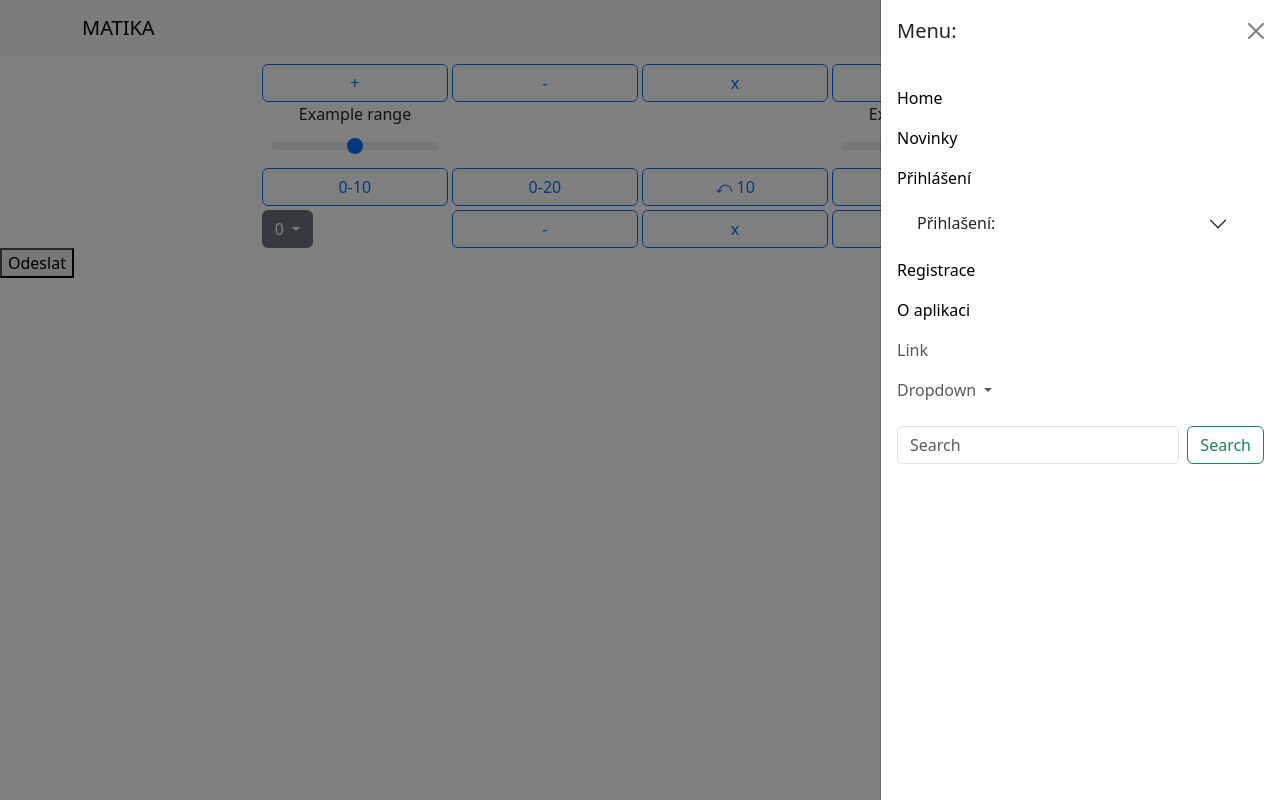
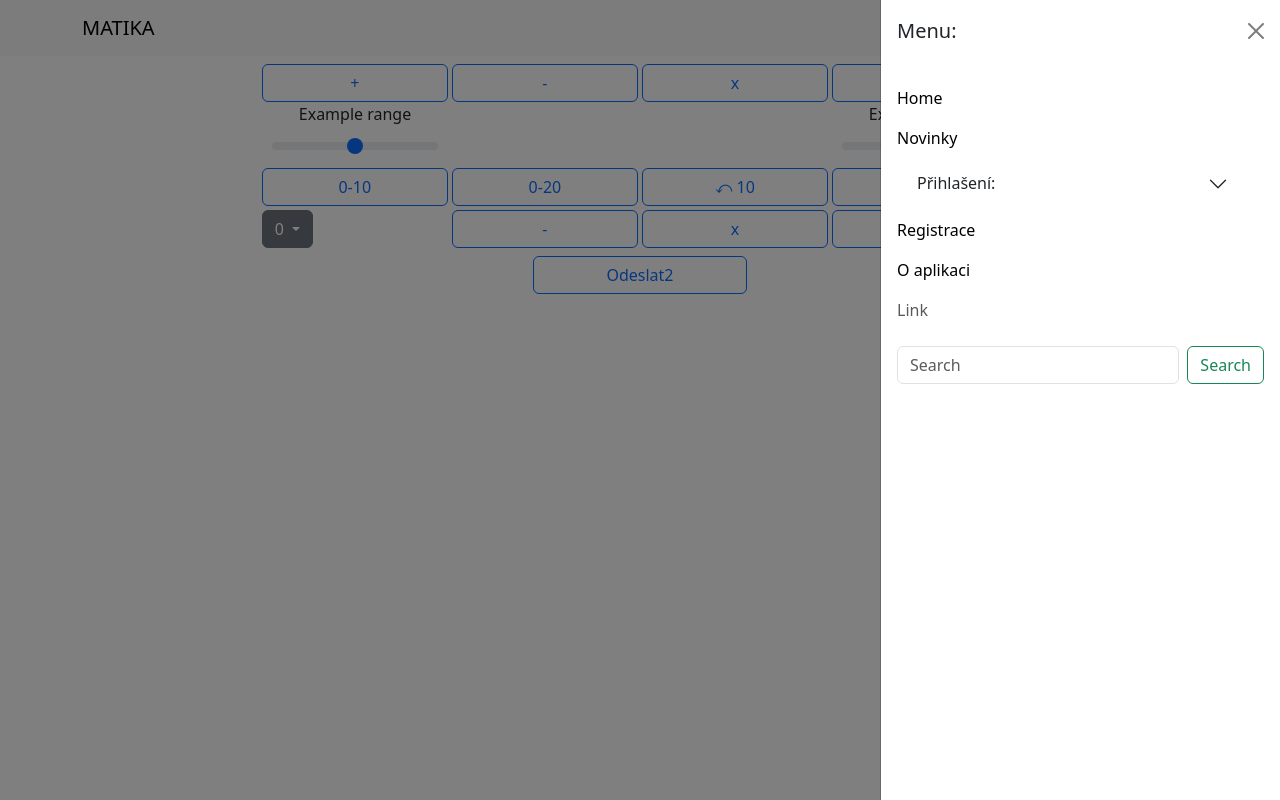
Before and after one commit to MarekMancik/matika, a Django app: page / in a window 1280 px wide, after a click that opens the changed part; the page is wider, and only the part inside the window is pictured. Run offline with Django 4.2, Linux system fonts and the light colour scheme.

Commit message:
update front page,better login form, submit button

```diff
--- a/templates/index.html
+++ b/templates/index.html
@@ -30,7 +31,8 @@
                 <a class="nav-link active" aria-current="page" href="">Novinky</a>
               </li>
               <li class="nav-item">
-                <a class="nav-link active" aria-current="page" href="">Přihlášení</a>
+
+
                 <div class="accordion accordion-flush" id="accordionFlushExample">
                 <div class="accordion-item">
                   <h2 class="accordion-header">
@@ -105,18 +74,8 @@
               <li class="nav-item">
                 <a class="nav-link" href="#">Link</a>
               </li>
-              <li class="nav-item dropdown">
-                <a class="nav-link dropdown-toggle" href="#" role="button" data-bs-toggle="dropdown" aria-expanded="false">
-                  Dropdown
-                </a>
-                <ul class="dropdown-menu">
-                  <li><a class="dropdown-item" href="#">Action</a></li>
-                  <li><a class="dropdown-item" href="#">Another action</a></li>
-                  <li>
-                    <hr class="dropdown-divider">
-                  </li>
-                  <li><a class="dropdown-item" href="#">Something else here</a></li>
-                </ul>
+
+
               </li>
             </ul>
             <form class="d-flex mt-3" role="search">
@@ -234,7 +193,13 @@
       </div>
 
   </main>
-<button type="submit">Odeslat</button>
+  <div class="container text-center col-2 mx-auto mt-2">
+    <div class="row">
+<!--      <button class="btn-group col-1 m-2" type="submit">Odeslat</button>-->
+      <input type="submit" class="btn-check" id="btncheck20" autocomplete="off" name="btncheck20" value="submit_test">
+      <label class="btn btn-outline-primary" for="btncheck20">Odeslat2</label>
+    </div>
+  </div>
 </form>
 
 
```
Also changed, not shown: other parts of templates/index.html (+4 -36 lines). Lines whose indentation alone changed are shown as unchanged.
